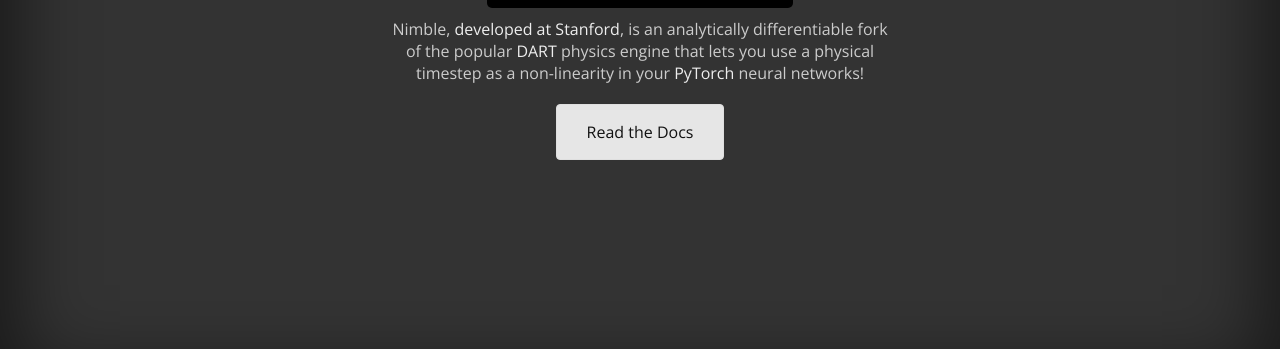
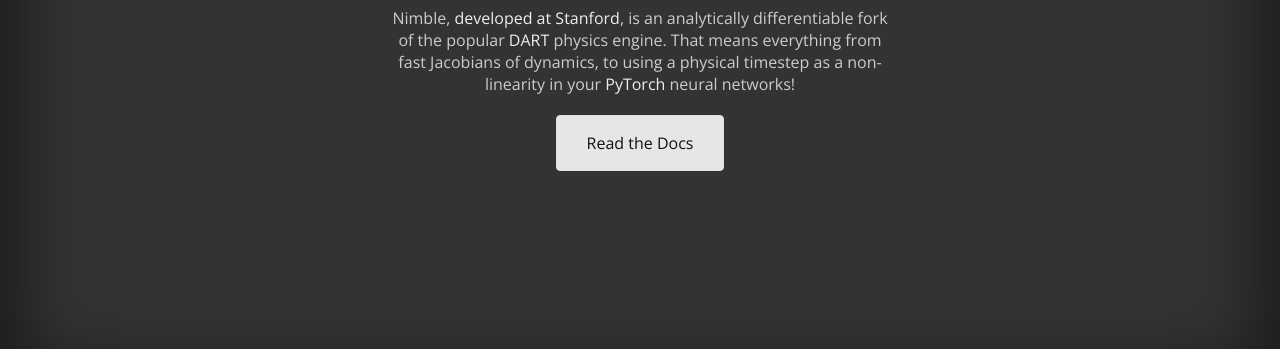
Before and after one commit to nimblephysics/nimblephysics.github.io, a plain HTML site: page index.html in a window 1280 px wide. Shown: the part 451-800 px from the top of the page. Drawn offline with nearby package versions, Linux system fonts and the light colour scheme.

Commit message:
Published website changes from main repo af4bbad5bd6fd6edb88ff8779ee16461fe69863d

```diff
--- a/index.html
+++ b/index.html
@@ -26,7 +26,7 @@
         pip3 install nimblephysics
       </div>
       <div class="hero-text">
-        Nimble, <a href="https://arxiv.org/abs/2103.16021">developed at Stanford</a>, is an analytically differentiable fork of the popular <a href="https://dartsim.github.io/">DART</a> physics engine that lets you use a physical timestep as a non-linearity in your <a href="https://pytorch.org/">PyTorch</a> neural networks!
+        Nimble, <a href="https://arxiv.org/abs/2103.16021">developed at Stanford</a>, is an analytically differentiable fork of the popular <a href="https://dartsim.github.io/">DART</a> physics engine. That means everything from fast Jacobians of dynamics, to using a physical timestep as a non-linearity in your <a href="https://pytorch.org/">PyTorch</a> neural networks!
       </div>
       <a href="docs" class="hero-docs-button">
         Read the Docs
```
